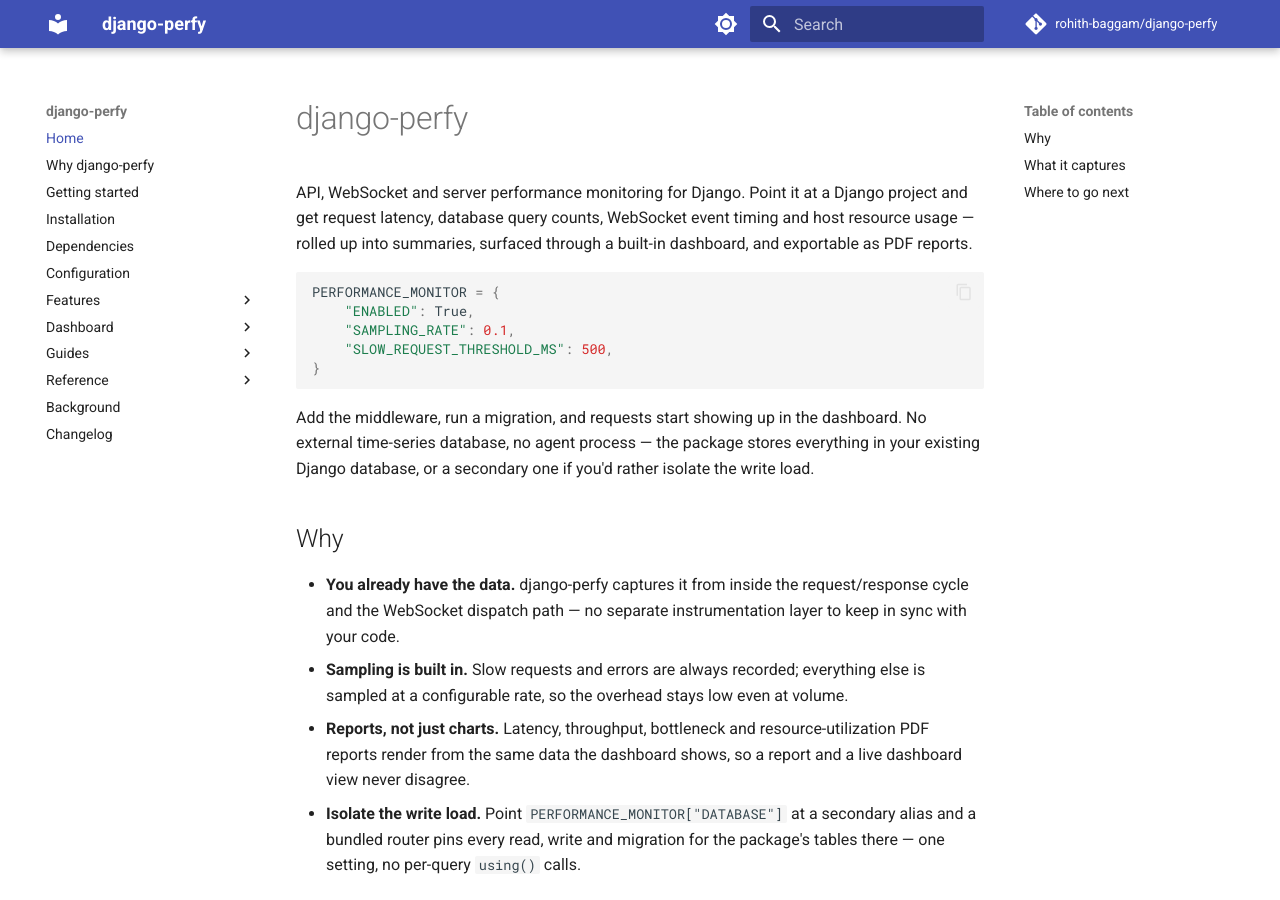
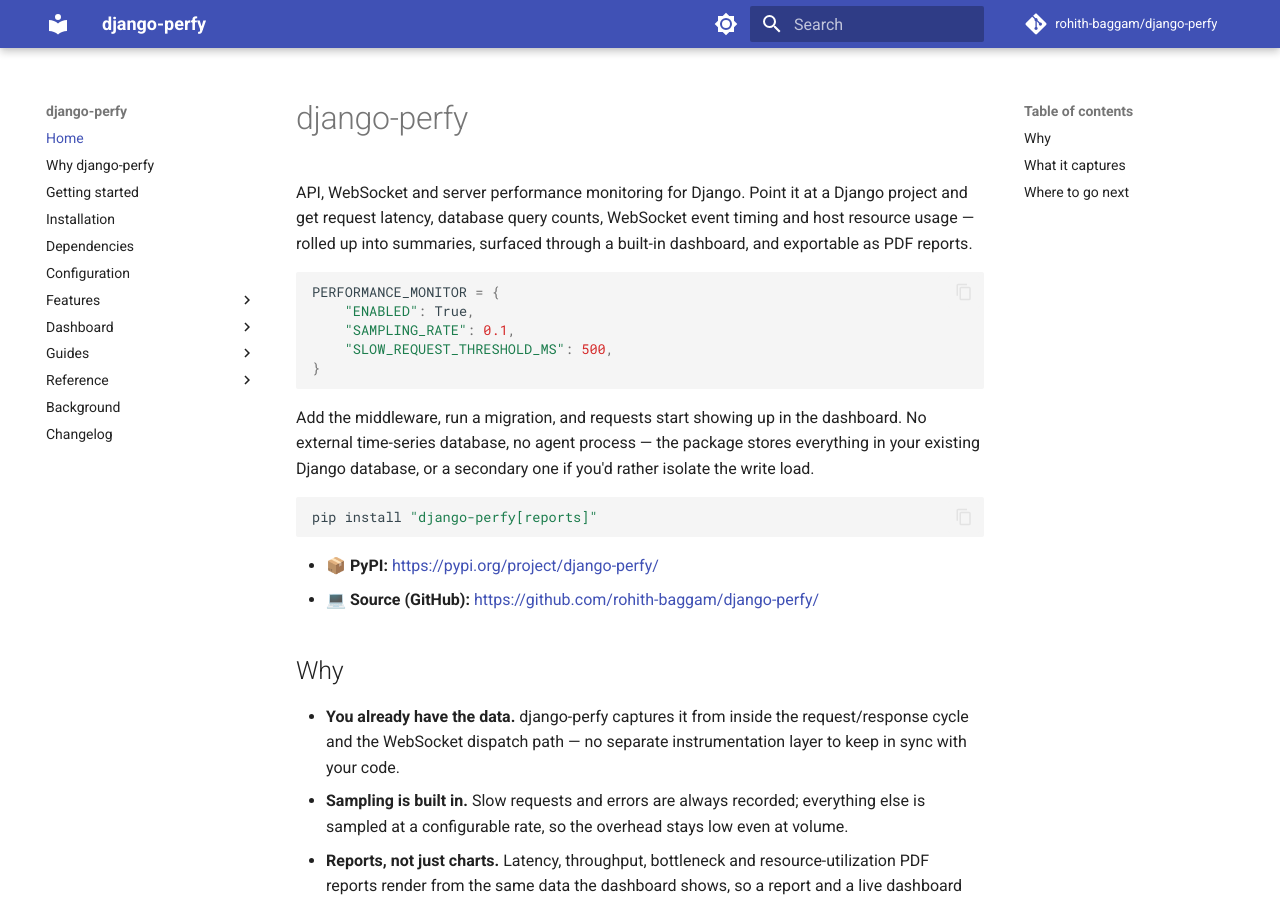
Before and after one commit to rohith-baggam/django-perfy, an MkDocs documentation site: the page built from docs/index.md, in a window 1280 px wide and 900 px high. Built offline with MkDocs 1.6.1 and Material for MkDocs 9.7.7, drawn with Linux system fonts in a browser that asks for light colours; comment, search, counter and statistics services are not loaded.

Commit message:
docs: link the PyPI package from the README and docs site
Add the PyPI project link to the README and installation instructions,
the docs Home and Installation pages, and GitHub/PyPI social icons in
the site footer.

````diff
--- a/docs/index.md
+++ b/docs/index.md
@@ -17,6 +17,13 @@ Add the middleware, run a migration, and requests start showing up in the
 dashboard. No external time-series database, no agent process — the package
 stores everything in your existing Django database, or a secondary one if
 you'd rather isolate the write load.
+
+```bash
+pip install "django-perfy[reports]"
+```
+
+- 📦 **PyPI:** <https://pypi.org/project/django-perfy/>
+- 💻 **Source (GitHub):** <https://github.com/rohith-baggam/django-perfy/>
 
 ## Why
 
--- a/mkdocs.yml
+++ b/mkdocs.yml
@@ -89,3 +89,12 @@ nav:
       - Management commands: reference/management-commands.md
   - Background: background.md
   - Changelog: changelog.md
+
+extra:
+  social:
+    - icon: fontawesome/brands/github
+      link: https://github.com/rohith-baggam/django-perfy
+      name: django-perfy on GitHub
+    - icon: fontawesome/brands/python
+      link: https://pypi.org/project/django-perfy/
+      name: django-perfy on PyPI
````
Also changed, not shown: README.md (+2 -0 lines), docs/installation.md (+3 -0 lines).
